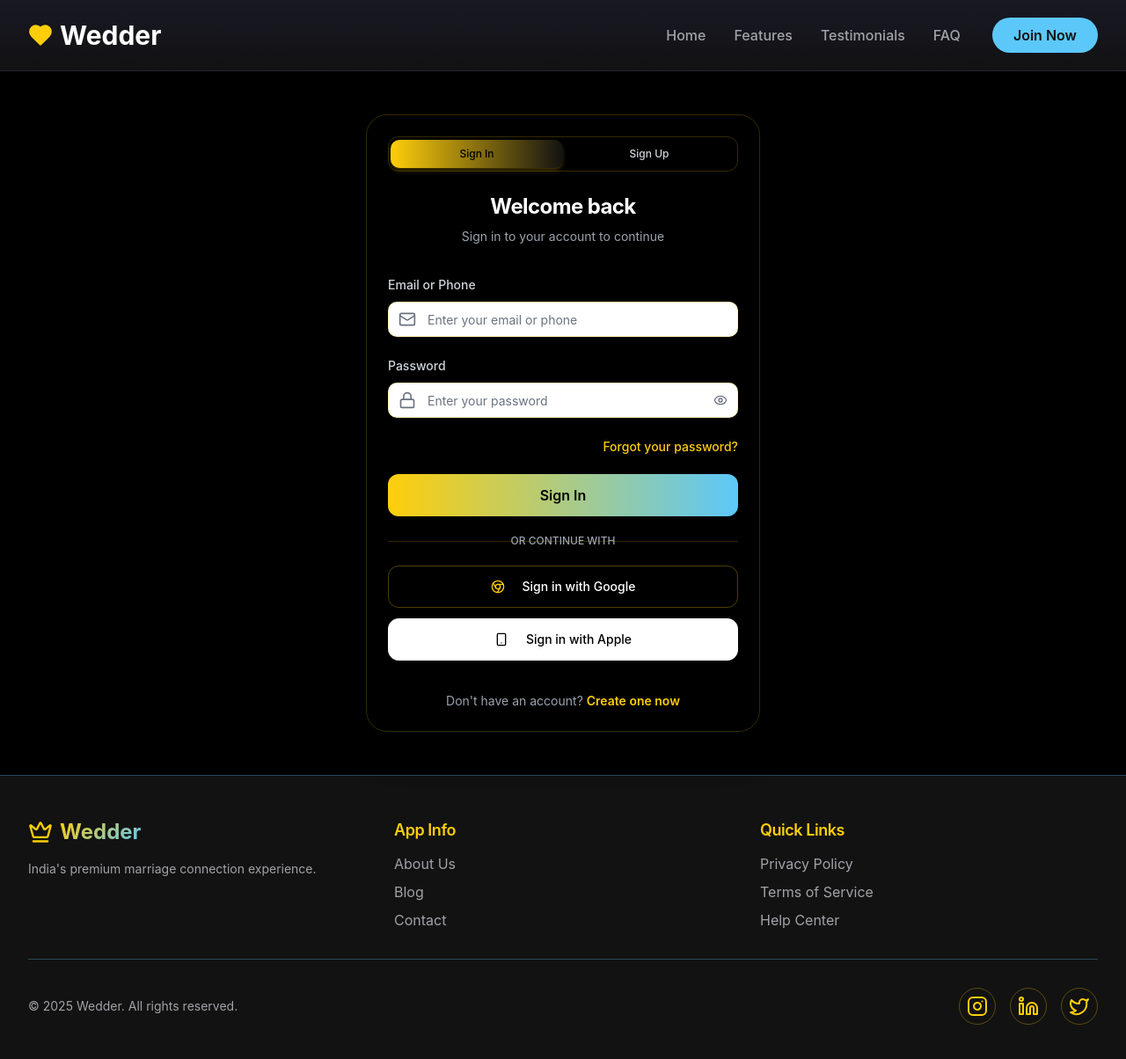
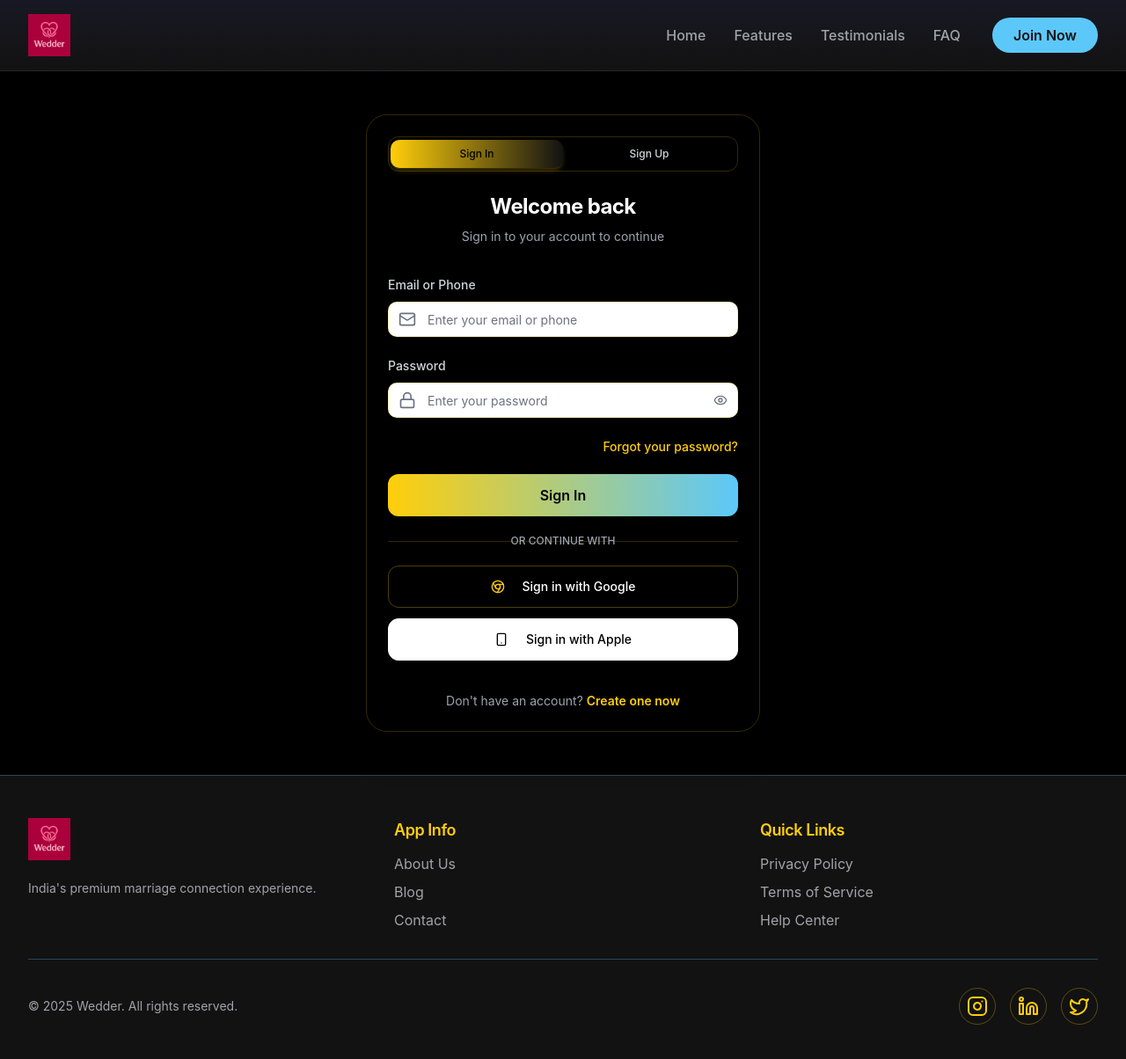
Before and after one commit to raaj880/dream-wedding-destination, a React (Vite) app: page /auth in a window 1280 px wide. Shown: the top 1204 px of the page at 88% size. Built offline with nearby package versions, Linux system fonts and the light colour scheme.

Commit message:
Add new logo
Integrate the new logo into the application.

```diff
--- a/src/components/auth/LogoWithTagline.tsx
+++ b/src/components/auth/LogoWithTagline.tsx
@@ -1,14 +1,10 @@
 
 import React from 'react';
-import { Heart } from 'lucide-react';
 
 const LogoWithTagline: React.FC = () => {
   return (
     <div className="text-center mb-8 animate-in fade-in slide-in-from-top-5 duration-500 ease-out">
-      <div className="flex items-center justify-center mb-2">
-        <h1 className="text-4xl font-bold text-deep-blue">Wedder</h1>
-        <Heart className="w-8 h-8 text-soft-pink fill-soft-pink ml-2" />
-      </div>
+      <img src="/lovable-uploads/5c310514-b491-4277-8491-e9166333f0c2.png" alt="Wedder Logo" className="h-24 mx-auto mb-4" />
       <p className="text-md text-gray-600">Modern Matches. Marriage-First.</p>
     </div>
   );
--- a/src/components/landing/Footer.tsx
+++ b/src/components/landing/Footer.tsx
@@ -1,7 +1,6 @@
-
 import React from 'react';
 import { Link } from 'react-router-dom';
-import { Instagram, Linkedin, Twitter, Crown } from 'lucide-react';
+import { Instagram, Linkedin, Twitter } from 'lucide-react';
 
 const Footer = () => {
   const socialLinks = [
@@ -15,9 +14,8 @@ const Footer = () => {
       <div className="container mx-auto px-4 sm:px-6 lg:px-8">
         <div className="grid grid-cols-1 md:grid-cols-3 gap-8 mb-8">
           <div>
-            <Link to="/" className="flex items-center space-x-2 mb-4">
-              <Crown className="text-card-gold h-7 w-7" />
-              <span className="font-display font-bold text-2xl text-gradient">Wedder</span>
+            <Link to="/" className="inline-block mb-4">
+              <img src="/lovable-uploads/5c310514-b491-4277-8491-e9166333f0c2.png" alt="Wedder Logo" className="h-12" />
             </Link>
             <p className="text-sm text-muted-foreground">India's premium marriage connection experience.</p>
           </div>
--- a/src/components/landing/Navbar.tsx
+++ b/src/components/landing/Navbar.tsx
@@ -1,6 +1,7 @@
+
 import React, { useState } from 'react';
 import { Link, useNavigate } from 'react-router-dom';
-import { Heart, Menu, X } from 'lucide-react';
+import { Menu, X } from 'lucide-react';
 import { Button } from '@/components/ui/button';
 import { useAuth } from '@/contexts/AuthContext';
 import DesktopNav from '@/components/navigation/DesktopNav';
@@ -58,9 +59,8 @@ const Navbar = () => {
       <div className="container mx-auto px-4 sm:px-6 lg:px-8">
         <div className="flex items-center justify-between h-20">
           {/* Logo */}
-          <div onClick={handleLogoClick} className="flex items-center space-x-2 text-highlight hover:text-white transition-colors cursor-pointer">
-            <Heart className="w-7 h-7 text-highlight fill-highlight" />
-            <span className="text-3xl font-bold text-white">Wedder</span>
+          <div onClick={handleLogoClick} className="cursor-pointer">
+            <img src="/lovable-uploads/5c310514-b491-4277-8491-e9166333f0c2.png" alt="Wedder Logo" className="h-12" />
           </div>
 
           {/* Desktop Navigation */}
--- a/src/components/settings/SettingsHeader.tsx
+++ b/src/components/settings/SettingsHeader.tsx
@@ -1,7 +1,7 @@
 
 import React from 'react';
 import { Link, useNavigate } from 'react-router-dom';
-import { ArrowLeft, Heart } from 'lucide-react';
+import { ArrowLeft } from 'lucide-react';
 import { Button } from '@/components/ui/button';
 
 const SettingsHeader: React.FC = () => {
@@ -19,9 +19,8 @@ const SettingsHeader: React.FC = () => {
             </Button>
             <h1 className="text-xl font-semibold text-foreground">Settings</h1>
           </div>
-          <div onClick={() => navigate('/')} className="flex items-center space-x-2 text-foreground hover:text-gray-200 transition-colors cursor-pointer">
-            <Heart className="w-6 h-6 text-highlight fill-highlight" />
-            <span className="text-xl font-bold">Wedder</span>
+          <div onClick={() => navigate('/')} className="cursor-pointer">
+            <img src="/lovable-uploads/5c310514-b491-4277-8491-e9166333f0c2.png" alt="Wedder Logo" className="h-10" />
           </div>
         </div>
       </div>
```
Also changed, not shown: public/lovable-uploads/5c310514-b491-4277-8491-e9166333f0c2.png (added).
